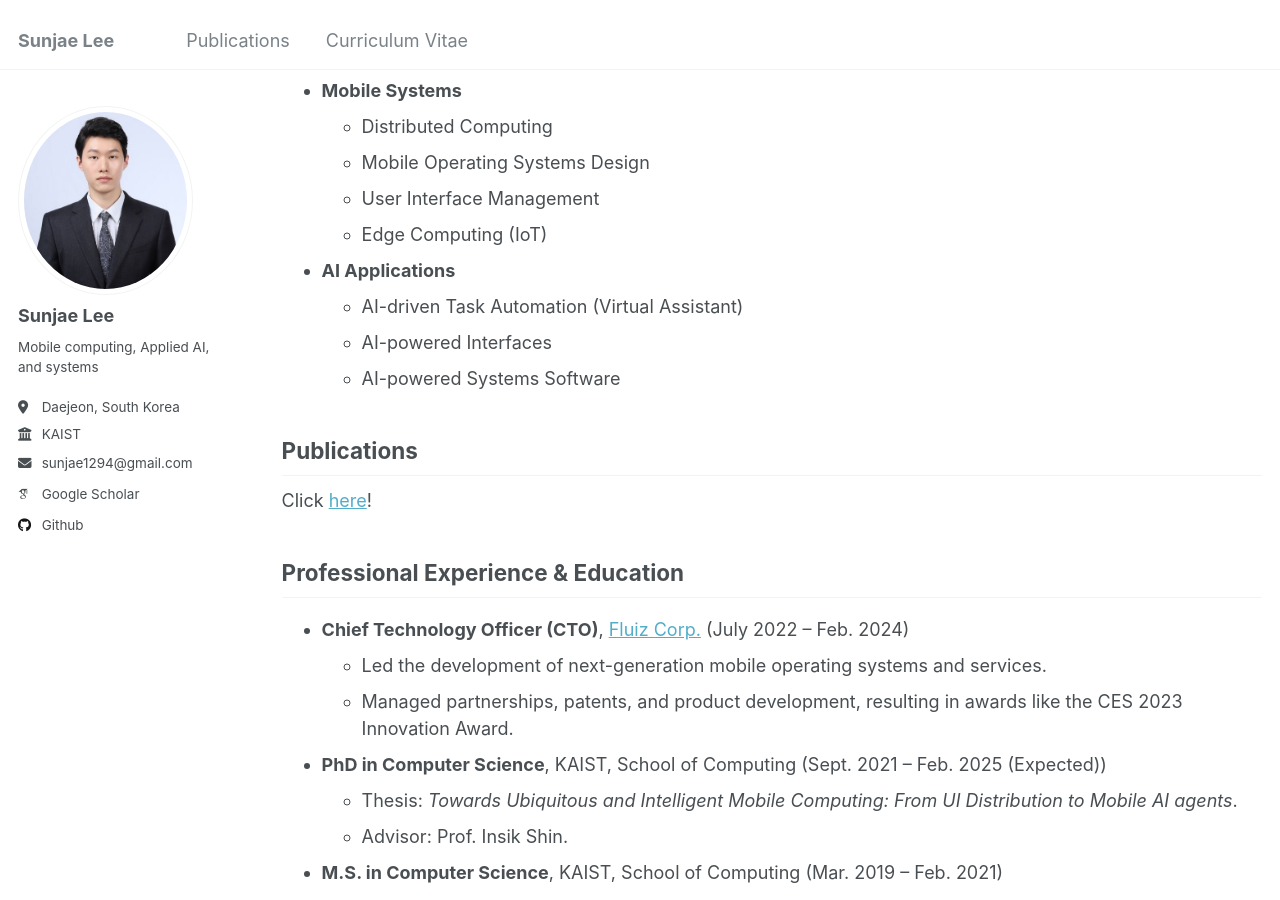
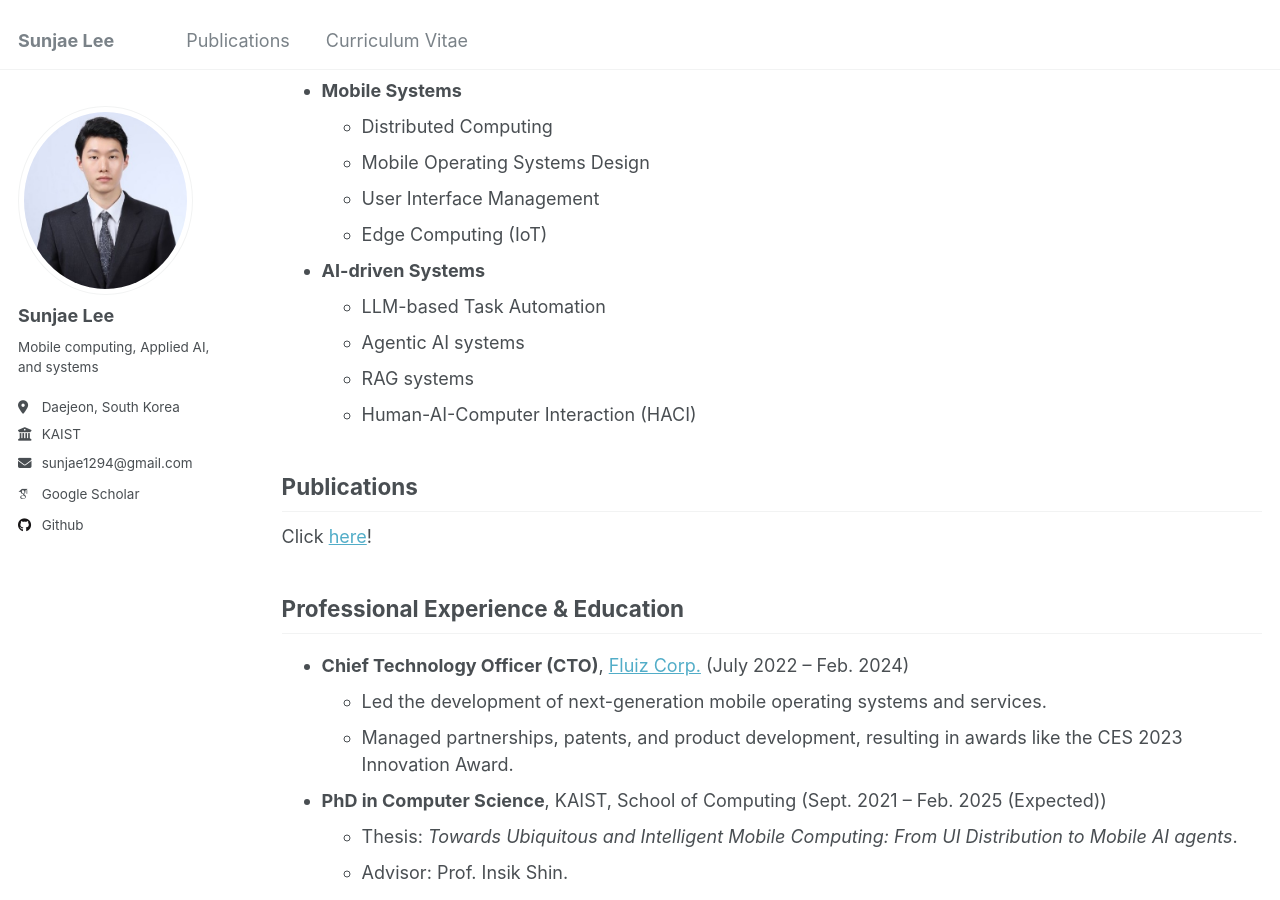
Before and after one commit to sunjae1294/sunjae1294.github.io, a Jekyll site: the page built from _pages/about.md, in a window 1280 px wide and 900 px high, scrolled down 825 px. Built offline with Jekyll 4.4.1, drawn with Linux system fonts in a browser that asks for light colours; some web fonts are replaced.

Commit message:
Update about.md

```diff
--- a/_pages/about.md
+++ b/_pages/about.md
@@ -37,10 +37,11 @@ Research Interests
   - Mobile Operating Systems Design
   - User Interface Management
   - Edge Computing (IoT)
-* **AI Applications**
-  - AI-driven Task Automation (Virtual Assistant)
-  - AI-powered Interfaces
-  - AI-powered Systems Software
+* **AI-driven Systems**
+  - LLM-based Task Automation
+  - Agentic AI systems
+  - RAG systems
+  - Human-AI-Computer Interaction (HACI)
 
 Publications
 ------
```
